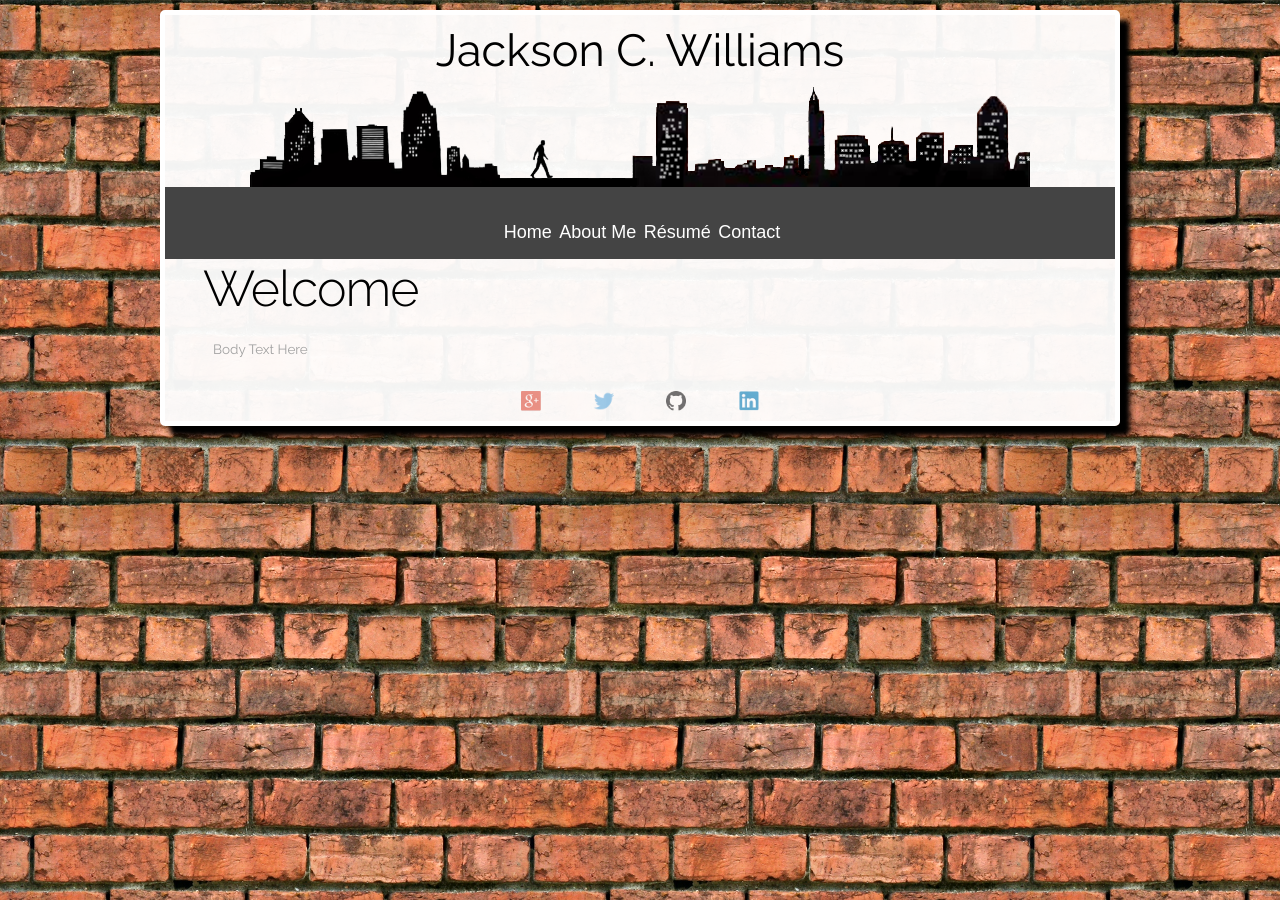
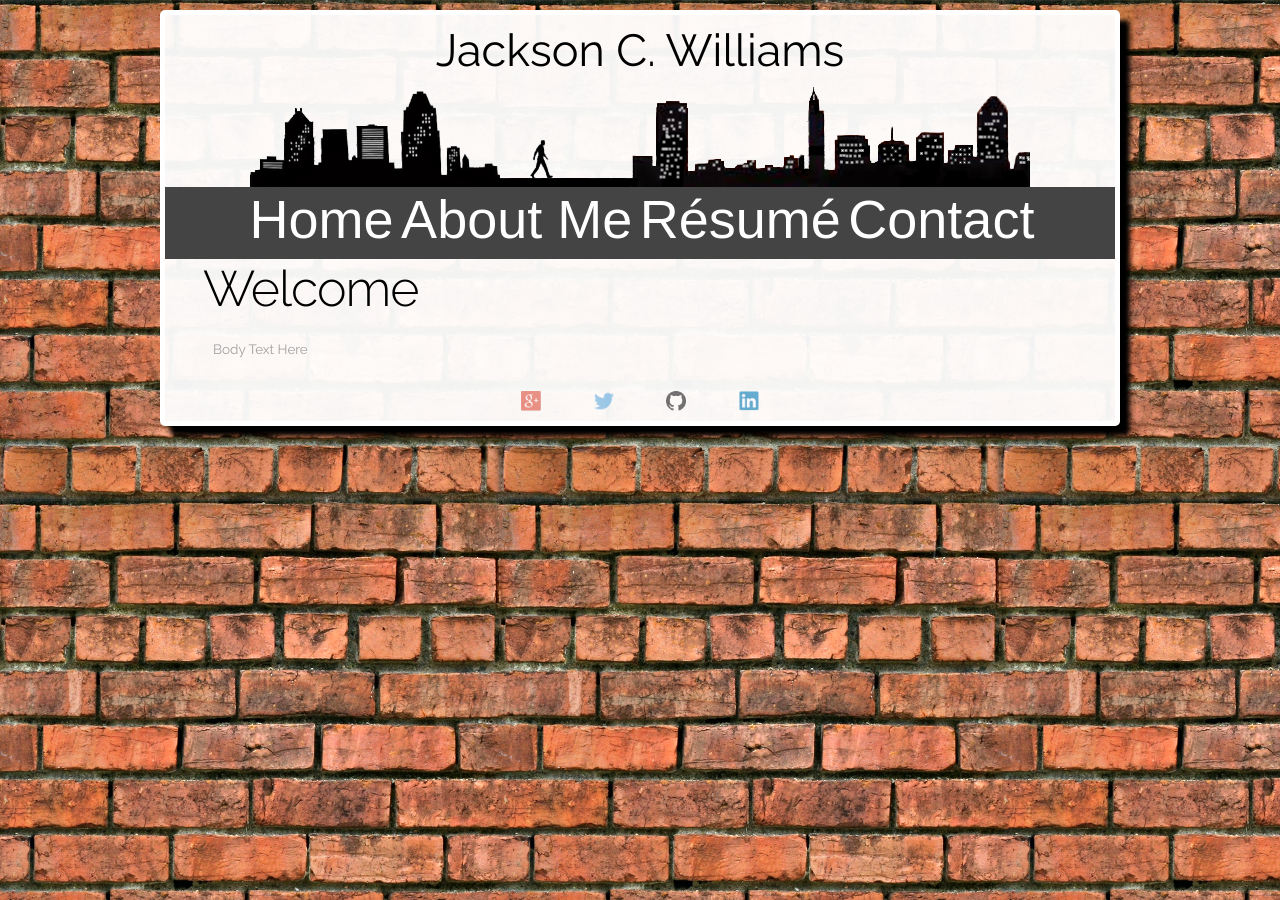
Before and after one commit to jacksoncwilliams/jackson-erin, a Jekyll site: the page built from fleektryout.html, in a window 1280 px wide. Built offline with Jekyll 4.4.1, drawn with Linux system fonts in a browser that asks for light colours.

Commit message:
Update layout.css

```diff
--- a/css/layout.css
+++ b/css/layout.css
@@ -152,7 +152,7 @@ text-align: center;
 .nav a {
   text-decoration: none;
   color: #fff;
-  display: block;
+  display: inline-block;
   transition: .3s background-color;
 }
 
@@ -168,19 +168,12 @@ text-align: center;
 
 @media screen and (min-width: 600px) {
   .nav li {
-
-    border-bottom: none;
+  border-bottom: none;
   height: 30px;
   line-height: 30px;
-    font-size: 18px;
+
   }
-.nav ul {
-  list-style: none;
-  background-color: #444;
-  text-align: center;
-  padding: 0;
-  margin: 0;
-}
+
 
   /* Option 1 - Display Inline */
   .nav li {
```
